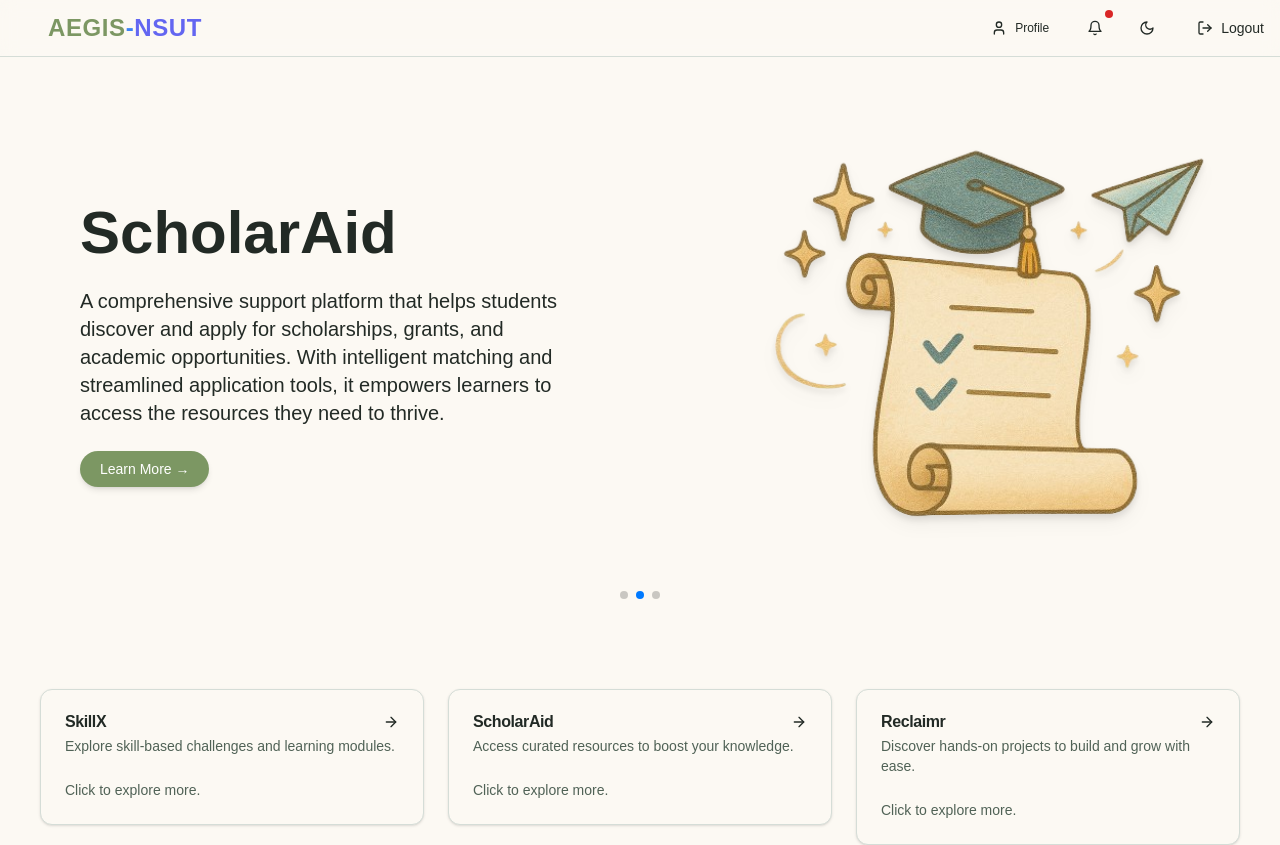
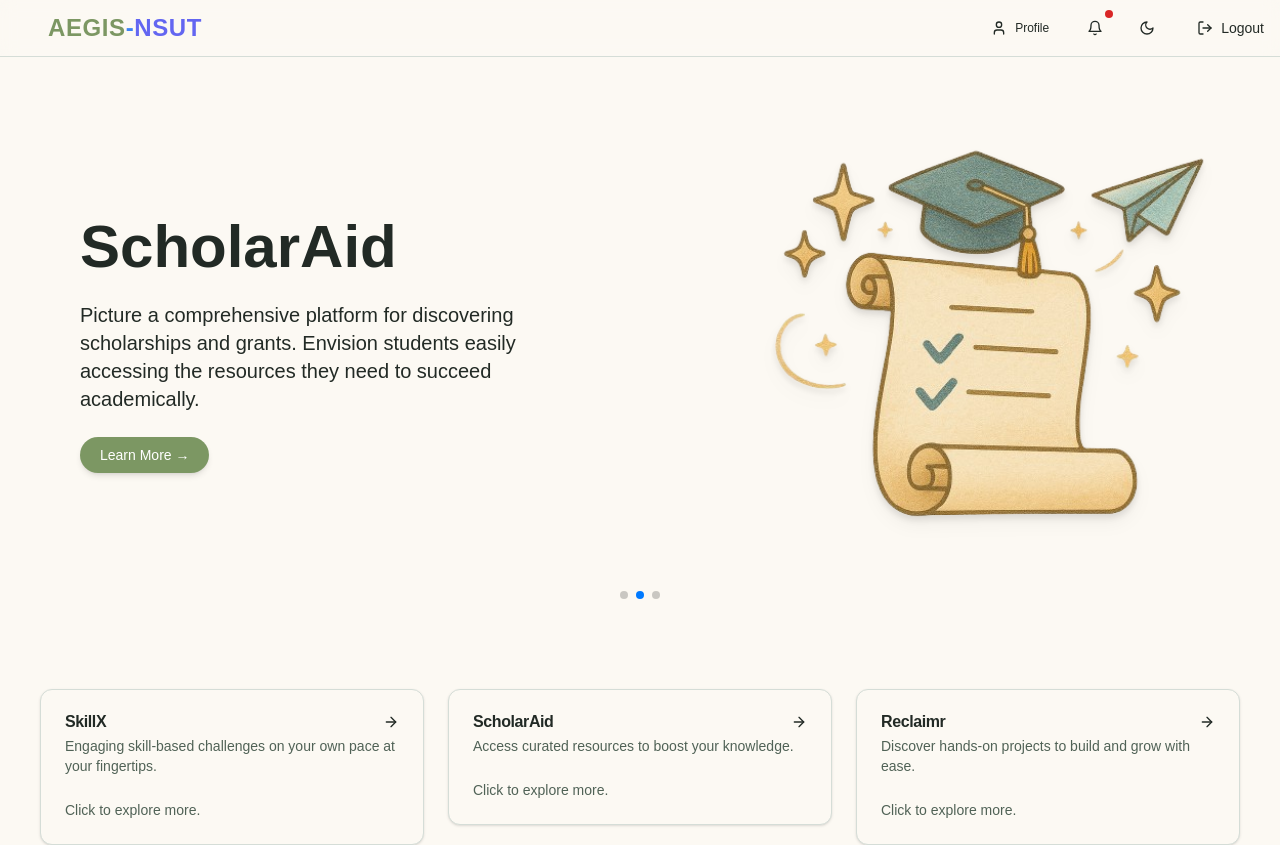
Before and after one commit to diyajoshii/Aegis-NSUT-Campus-Utility-Platform, a Next.js app in the folder frontend/Frontend_Part/skill-assessment/: page / in a window 1280 px wide. Shown: the top 845 px of the page. Built offline with nearby package versions, Linux system fonts and the light colour scheme; no server answers; sample sign-in values are in the browser's storage.

Commit message:
scholarship drive links

```diff
--- a/frontend/Frontend_Part/skill-assessment/app/Hero.tsx
+++ b/frontend/Frontend_Part/skill-assessment/app/Hero.tsx
@@ -11,20 +11,19 @@ const HeroComponent: React.FC = () => {
     {
       title: "SkillX",
       description:
-        "A smart and secure assessment platform that streamlines test-taking with real-time monitoring, AI-driven insights, and an intuitive user experience. Designed for both learners and educators, it ensures fairness, focus, and efficient performance tracking.",
+        "Visualize a secure assessment platform with real-time monitoring. Imagine a streamlined test-taking experience with AI-driven insights.",
       img: "SkillX.png",
       link: "/SkillX",
     },
     {
       title: "ScholarAid",
-      description: `A comprehensive support platform that helps students discover and apply for scholarships, grants, and academic opportunities. With intelligent matching and streamlined application tools, it empowers learners to access the resources they need to thrive.`,
+      description: "Picture a comprehensive platform for discovering scholarships and grants. Envision students easily accessing the resources they need to succeed academically.",
       img: "ScholarAid.png",
       link: "/ScholarAid",
     },
     {
       title: "Reclaimr",
-      description:
-        "An AI-powered solution that helps individuals and institutions recover unclaimed financial assets with ease. By automating searches and simplifying claims, it ensures users can quickly reconnect with what's rightfully theirs.",
+      description: "See an AI-powered solution simplifying the recovery of unclaimed assets. Imagine individuals and institutions effortlessly reconnecting with their lost funds.",
       img: "Reclaimr.png",
       link: "/Reclaimr",
     },
--- a/frontend/Frontend_Part/skill-assessment/app/Middle.tsx
+++ b/frontend/Frontend_Part/skill-assessment/app/Middle.tsx
@@ -8,7 +8,7 @@ import { ArrowRight } from "lucide-react";
 const cardItems = [
   {
     title: "SkillX",
-    description: "Explore skill-based challenges and learning modules.",
+    description: "Engaging skill-based challenges on your own pace at your fingertips.",
     link: "/SkillX",
   },
   {
--- a/frontend/Frontend_Part/skill-assessment/app/schemes/data/schemes.ts
+++ b/frontend/Frontend_Part/skill-assessment/app/schemes/data/schemes.ts
@@ -12,7 +12,7 @@ export const schemes = [
     beneficiaries: "12 lakh+",
     color: "#4F46E5",
     applicationUrl: "https://scholarships.gov.in",
-    pdfUrl: "https://example.com/post-matric-scholarship.pdf"
+    pdfUrl: "https://drive.google.com/file/d/1mqpn9qPqW8UeDS7LsMGV0EczvmQAfRHf/view?usp=drive_link"
   },
   {
     id: 2,
@@ -27,7 +27,7 @@ export const schemes = [
     beneficiaries: "5 lakh+",
     color: "#059669",
     applicationUrl: "https://scholarships.gov.in",
-    pdfUrl: "https://example.com/pre-matric-minority.pdf"
+    pdfUrl: "https://drive.google.com/file/d/1wIWdLLqV9xl-eKzyDxjJrDeVKUfIQy36/view?usp=drive_link"
   },
   {
     id: 3,
@@ -42,7 +42,7 @@ export const schemes = [
     beneficiaries: "1 lakh+",
     color: "#EF4444",
     applicationUrl: "https://scholarships.gov.in",
-    pdfUrl: "https://example.com/nmms.pdf"
+    pdfUrl: "https://drive.google.com/file/d/1aCITh93tpR5O4zBoesuHZeaHS3mqD0b3/view?usp=sharing"
   },
   {
     id: 4,
@@ -57,7 +57,7 @@ export const schemes = [
     beneficiaries: "2 lakh+",
     color: "#3B82F6",
     applicationUrl: "https://scholarships.gov.in",
-    pdfUrl: "https://example.com/merit-cum-means.pdf"
+    pdfUrl: "https://drive.google.com/file/d/1vvbxubL0zp5DCk8tRpdUK5M7CNXyBW_C/view?usp=drive_link"
   },
   {
     id: 5,
@@ -72,7 +72,7 @@ export const schemes = [
     beneficiaries: "5,000+",
     color: "#EC4899",
     applicationUrl: "https://scholarships.gov.in",
-    pdfUrl: "https://example.com/aicte-pragati.pdf"
+    pdfUrl: "https://drive.google.com/file/d/1Br2OWAuo_7U8Po6Jr3piWOWvh8hiGEi5/view?usp=drive_link"
   },
   {
     id: 6,
@@ -87,7 +87,7 @@ export const schemes = [
     beneficiaries: "1,000+",
     color: "#8B5CF6",
     applicationUrl: "https://scholarships.gov.in",
-    pdfUrl: "https://example.com/aicte-saksham.pdf"
+    pdfUrl: "https://drive.google.com/file/d/1Ctd9rgxjcCj_bKQt04YW__vk0hfq_Ltb/view?usp=drive_link"
   },
   {
     id: 7,
@@ -102,7 +102,7 @@ export const schemes = [
     beneficiaries: "10,000+",
     color: "#06B6D4",
     applicationUrl: "https://online-inspire.gov.in",
-    pdfUrl: "https://example.com/inspire.pdf"
+    pdfUrl: "https://drive.google.com/file/d/1q3Zzmz4G5RPrDStRe8W33lI2ztk1ITFh/view?usp=drive_link"
   },
   {
     id: 8,
@@ -117,7 +117,7 @@ export const schemes = [
     beneficiaries: "Thousands",
     color: "#10B981",
     applicationUrl: "https://kvpy.iisc.ac.in",
-    pdfUrl: "https://example.com/kvpy.pdf"
+    pdfUrl: "https://drive.google.com/file/d/1wmNMY6xp-Ou9C2_nTl2QLjKrlc2c2OG0/view?usp=drive_link"
   },
   {
     id: 9,
@@ -132,6 +132,6 @@ export const schemes = [
     beneficiaries: "Thousands",
     color: "#F59E0B",
     applicationUrl: "https://edistrict.delhigovt.nic.in",
-    pdfUrl: "https://example.com/cm-scholarship-delhi.pdf"
+    pdfUrl: "https://drive.google.com/file/d/1Q7Z9d0PoRIJ5A64SjK0rvFfMeCpWwu8a/view?usp=drive_link"
   }
 ];
```
Also changed, not shown: 1 other file (tests, documents, lock files or other folders).
